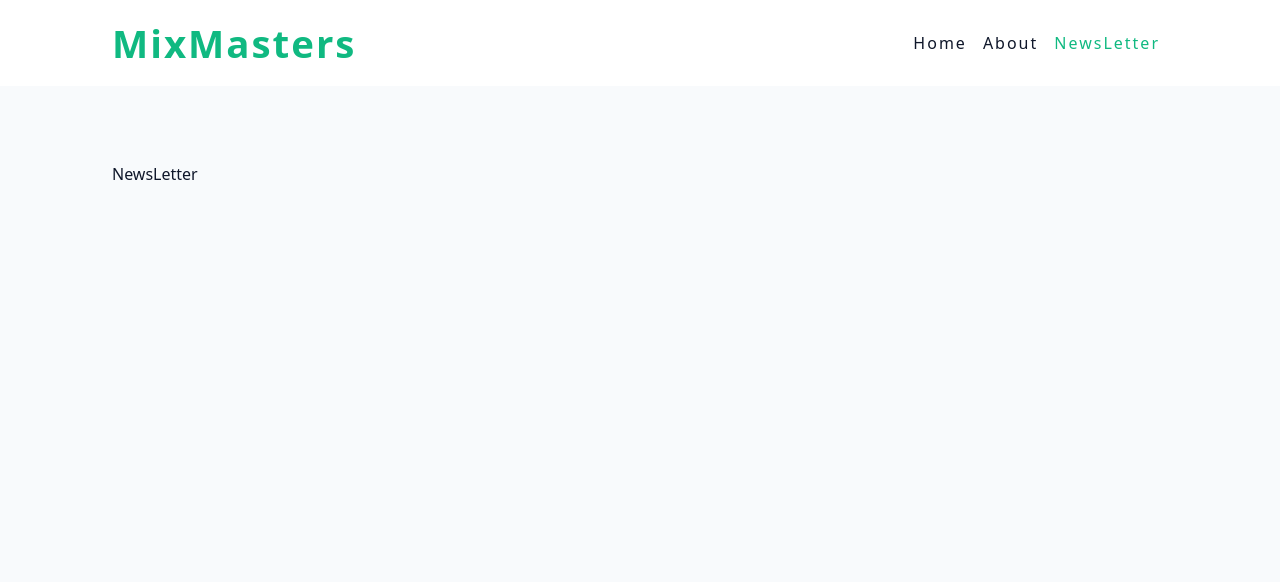
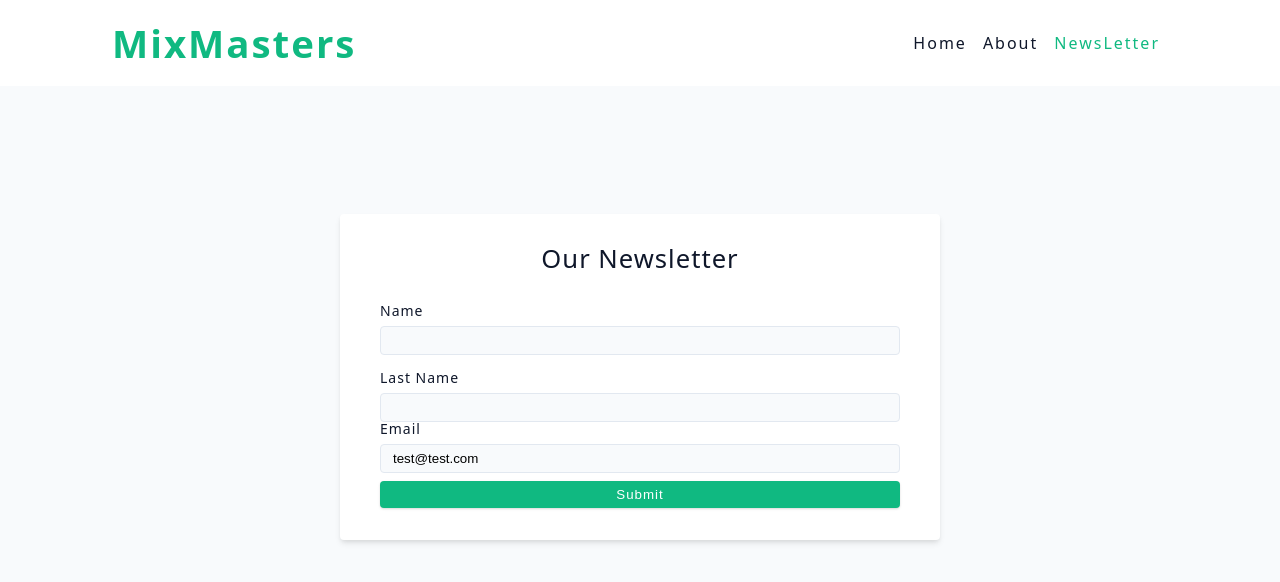
Before and after one commit to tsheporamantso/mix-master, a React (Vite) app: page /newsletter in a window 1280 px wide. Shown: the top 582 px of the page. Built offline with nearby package versions, Linux system fonts and the light colour scheme.

Commit message:
Add newsletter form and action with post request

```diff
--- a/src/App.jsx
+++ b/src/App.jsx
@@ -11,6 +11,7 @@
 
 import { loader as landingLoader } from "./pages/Landing";
 import { loader as singleCocktailLoader } from "./pages/Cocktail";
+import { action as newsletterAction } from "./pages/NewsLetter";
 
 function App() {
   const route = createBrowserRouter([
@@ -34,6 +35,7 @@
         {
           path: "newsletter",
           element: <NewsLetter />,
+          action: newsletterAction,
         },
         {
           path: "about",
--- a/src/pages/NewsLetter.jsx
+++ b/src/pages/NewsLetter.jsx
@@ -1,7 +1,79 @@
 import React from "react";
+import styled from "styled-components";
+import { Form, redirect, useNavigation } from "react-router-dom";
+import axios from "axios";
+import { toast } from "react-toastify";
+
+const newsletterUrl = "https://www.course-api.com/cocktails-newsletter";
+
+export const action = async ({ request }) => {
+  const formData = await request.formData();
+  const data = Object.fromEntries(formData);
+  try {
+    const resp = await axios.post(newsletterUrl, data);
+    toast.success(resp.data.msg);
+    return redirect("/");
+  } catch (error) {
+    toast.error(error?.resp?.data?.msg);
+    return error;
+  }
+};
 
 const NewsLetter = () => {
-  return <div>NewsLetter</div>;
+  const navigation = useNavigation();
+  const isSubmitting = navigation.state === "submitting";
+  return (
+    <Form className="form" method="post">
+      <Heading>our newsletter</Heading>
+      {/* name */}
+      <div className="form-row">
+        <label htmlFor="name" className="form-label">
+          name
+        </label>
+        <input
+          type="text"
+          className="form-input"
+          id="name"
+          name="name"
+          required
+        />
+      </div>
+      {/* lastName */}
+      <label htmlFor="lastName" className="form-label">
+        last name
+      </label>
+      <input
+        type="text"
+        className="form-input"
+        id="lastName"
+        name="lastName"
+        required
+      />
+      {/* email */}
+      <label htmlFor="email" className="form-label">
+        email
+      </label>
+      <input
+        type="email"
+        className="form-input"
+        id="email"
+        name="email"
+        defaultValue={"test@test.com"}
+      />
+      <Button type="submit" className="btn btn-block">
+        {isSubmitting ? "submitting..." : "submit"}
+      </Button>
+    </Form>
+  );
 };
 
+const Heading = styled.h4`
+  text-align: center;
+  margin-bottom: 2rem;
+`;
+
+const Button = styled.button`
+  margin-top: 0.5rem;
+`;
+
 export default NewsLetter;
```
